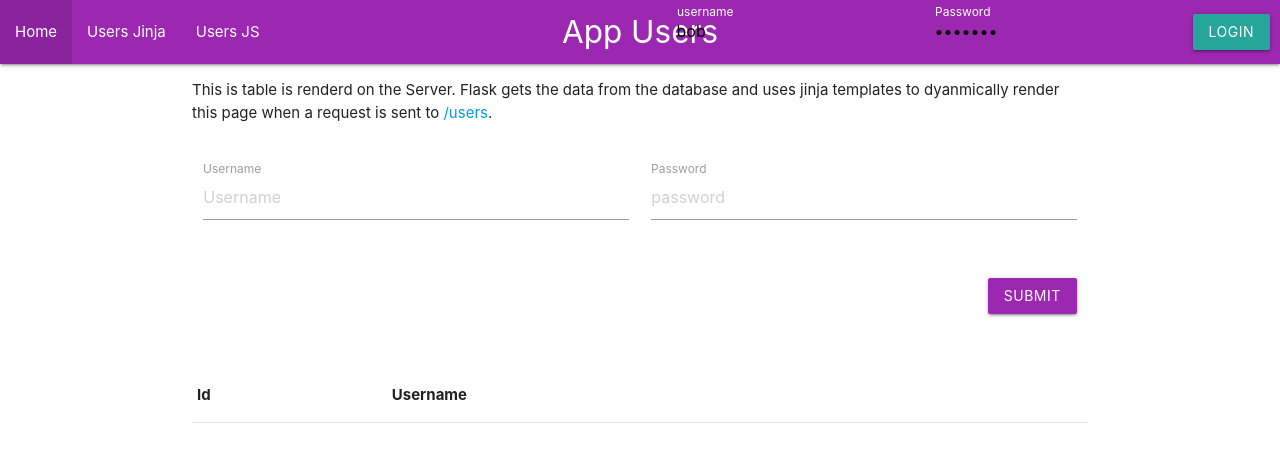
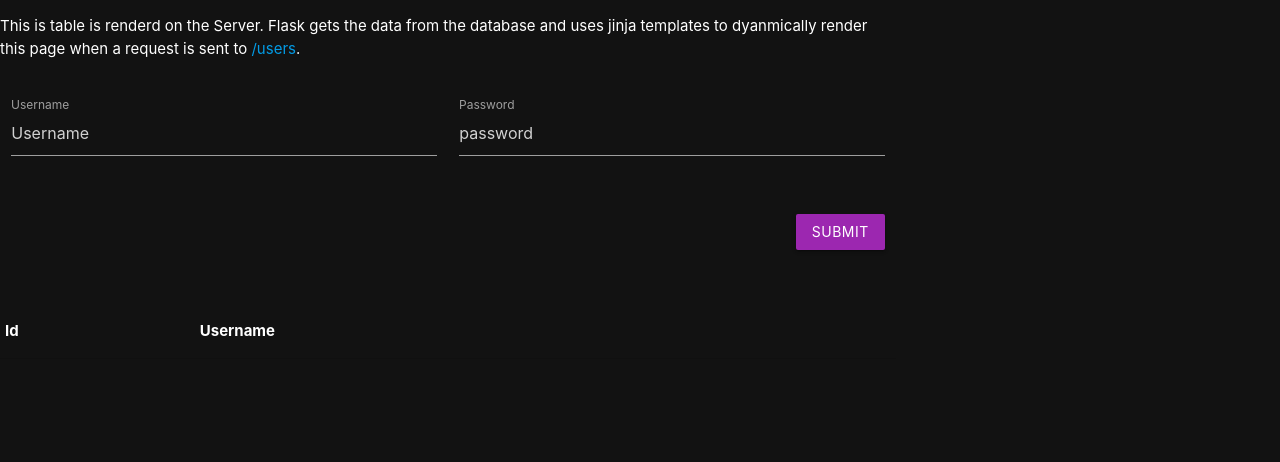
Before and after one commit to localhusks/ShapeShift-Studio, a Flask app: page /users in a window 1280 px wide. Shown: the top 462 px of the page. Run offline with Flask 3, Linux system fonts and the light colour scheme; lists and menus that the app fills with data are empty.

Commit message:
Updated layout.html and index.html.
Added a Nav Bar Block to Layout as it wont be shown on login or signup screen but moved navbar code to Index. Also included a div class for both sections, workouts and routines with proper sizing. The same card used to create the sections could be used for the workout listing with the change of the colour to #212121 to give the elevation effect.

```diff
--- a/App/templates/layout.html
+++ b/App/templates/layout.html
@@ -7,51 +7,19 @@
     <link href="https://fonts.googleapis.com/icon?family=Material+Icons" rel="stylesheet">
     <!-- Compiled and minified CSS -->
     <link rel="stylesheet" href="https://cdnjs.cloudflare.com/ajax/libs/materialize/1.0.0/css/materialize.min.css">
-    <!--Let browser know website is optimized for mobile-->
+    <!-- Orbition Font -->
+    <link rel="preconnect" href="https://fonts.googleapis.com">
+    <link rel="preconnect" href="https://fonts.gstatic.com" crossorigin>
+    <link href="https://fonts.googleapis.com/css2?family=Orbitron:wght@400..900&display=swap" rel="stylesheet">
+    <!--Let browser know website is optimized for mobile -->
     <meta name="viewport" content="width=device-width, initial-scale=1.0"/>
     <title>{% block title %}{% endblock %}</title>
 
   </head>
-  <body>
+  <body style="background-color: #121212; color: white;">
+      {% block nav %}{% endblock %}
 
-      <nav class="purple">
-          <div class="nav-wrapper">
-              <a href="#!" class="brand-logo center">{% block page %}{% endblock %}</a>
-              <ul id="nav-mobile" class="left">
-                  <li><a href="/">Home</a></li>
-                  <li><a href="/users">Users Jinja</a></li>
-                  {% if is_authenticated %}
-                    <li><a href="/identify">Identify</a></li>
-                  {% endif %}
-                  <li><a href="/static/users">Users JS</a></li>
-              </ul>
-              {% if is_authenticated %}
-              <ul id="nav-mobile" class="right">
-                <li><a href="/logout">Logout</a></li>
-              </ul>
-              {% else %}
-              <form class="right navbar-form" method="POST" action="/login" style="display: flex; flex-wrap: nowrap; align-items: center; margin-right: 10px;">
-                  <div class="input-field" style="margin-right: 10px;">
-                      <input placeholder="username" value="bob" name="username" type="text" class="validate" required>
-                      <label for="username">username</label>
-                  </div>
-                  <div class="input-field" style="margin-right: 10px;">
-                      <input placeholder="password"value="bobpass" name="password" type="password" class="validate" required>
-                      <label for="password">Password</label>
-                  </div>
-                  <button type="submit" class="btn waves-effect waves-light">Login</button>
-              </form>
-              {% endif %}
-
-          </div>
-      </nav>
-      <style>
-          .navbar-form label {
-              color: white !important;
-          }
-      </style>
-
-    <div class="container" id="content">{% block content %}{% endblock %}</div>
+    <div class="container" id="content" style="margin: 0px">{% block content %}{% endblock %}</div>
 
     <script src="https://cdnjs.cloudflare.com/ajax/libs/materialize/1.0.0/js/materialize.min.js"></script>
     <script>
```
Also changed, not shown: App/templates/index.html (+86 -6 lines).
